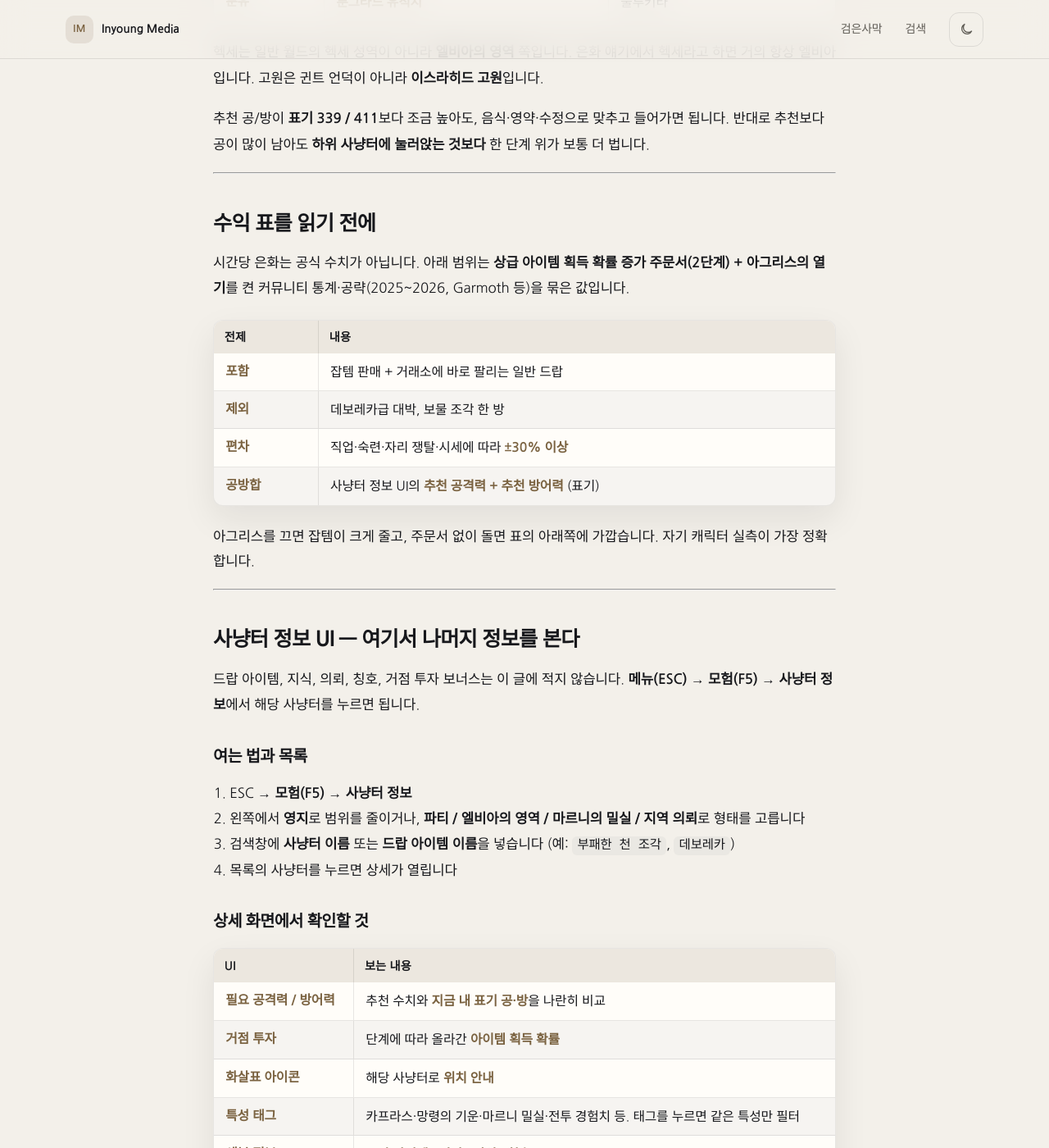
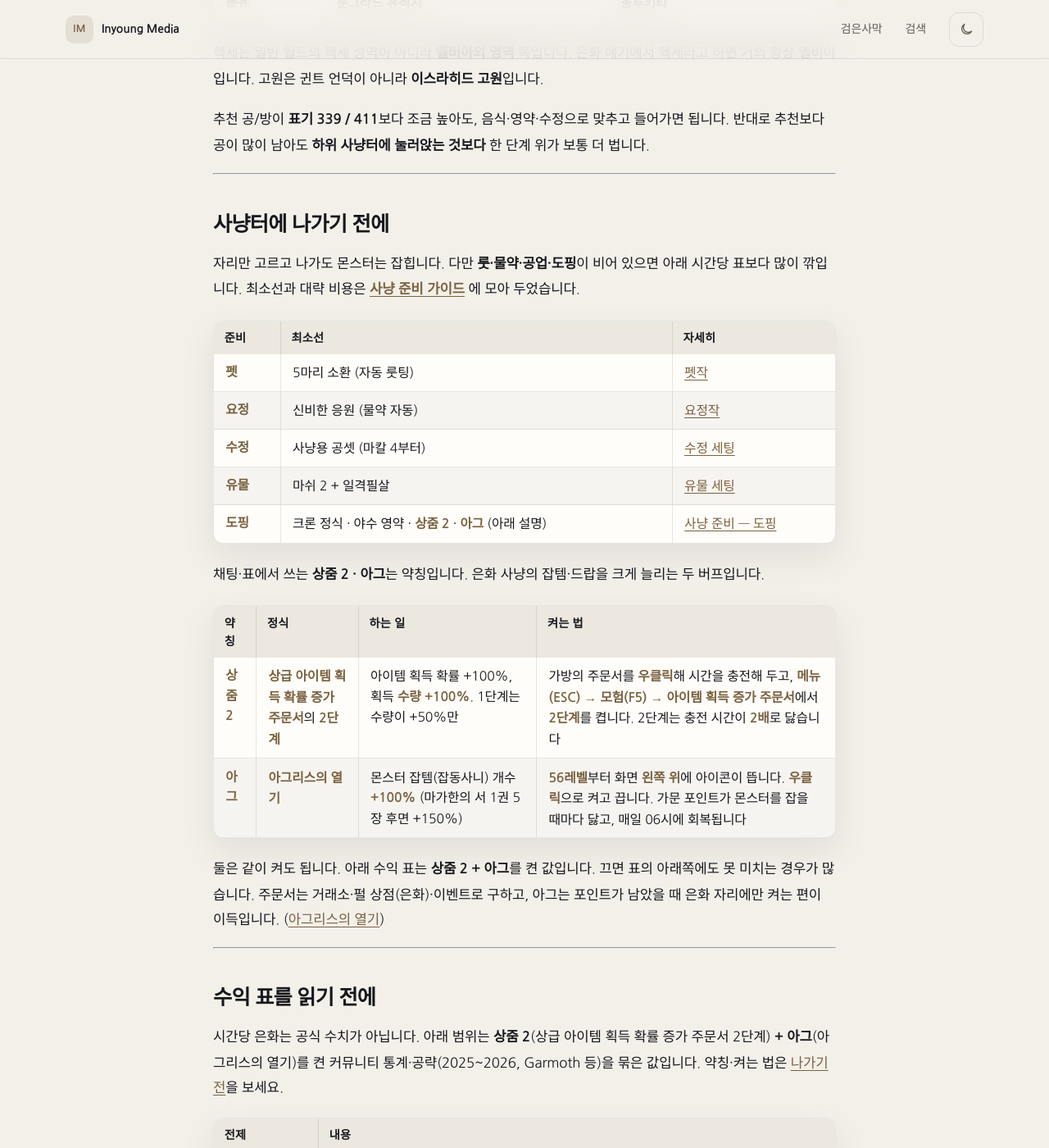
Before and after one commit to inyounglee/inyounglee.github.io, a Jekyll site: the page built from _posts/2026-09-22-hyper-boost-grind-spots-guide.md, in a window 1280 px wide and 1400 px high, scrolled down 1547 px. Shown: the whole window at 82% size. Built offline with Jekyll 4.4.1, drawn with Linux system fonts in a browser that asks for light colours; some web fonts are replaced; some of the changed text lies outside the part shown.

Commit message:
- 사냥터에 나가기 전에 - 상줌 2와 아그 설명 추가

```diff
--- a/_posts/2026-09-22-hunting-prep-guide.md
+++ b/_posts/2026-09-22-hunting-prep-guide.md
@@ -107,9 +107,20 @@ featured: true
 | --- | --- | --- |
 | **음식** | **간편한 차림의 크론 정식** (또는 별미 크론 정식) | 시간당 수천만 안팎. 몬스터 전투 능력치가 큼 |
 | **영약** | **야수의 영약** | 몬스터 공·방·경험치. 거인·광분은 취향 |
-| **주문서** | **상급 아이템 획득 확률 증가 주문서** (2단계) | 시간당 은화에 가장 큼. 고수익 표의 전제 |
+| **주문서** | **상급 아이템 획득 확률 증가 주문서** (**상줌**) **2단계** | 시간당 은화에 가장 큼. 고수익 표의 전제 |
 | **아그** | **아그리스의 열기** | 가문 자원. 은화 사냥이면 켜는 편이 이득 |
 | **물약** | 일반 회복제 + 요정 응원 | 오네트·오도어가 있으면 교체 |
+
+**상줌 2**는 채팅 약칭입니다. 가방의 **상급 아이템 획득 확률 증가 주문서**를 우클릭하면 가문 공용 시간이 충전됩니다. 그다음 **메뉴(ESC) → 모험(F5) → 아이템 획득 증가 주문서**에서 단계를 고릅니다.
+
+| 단계 | 효과 | 시간 |
+| --- | --- | --- |
+| 1단계 | 아이템 획득 확률 +100%, 수량 +50% | 충전 시간 그대로 |
+| **2단계 (상줌 2)** | 확률 +100%, **수량 +100%** | 충전 시간이 **2배**로 닳음 |
+
+거래소·펄 상점(은화)·이벤트로 구합니다. 꺼도 충전 시간은 남아 있어서, 사냥할 때만 2단계를 켜면 됩니다.
+
+**아그**는 **아그리스의 열기**입니다. 몬스터 잡템(잡동사니) 개수가 **+100%** 됩니다. **56레벨**부터 화면 **왼쪽 위** 아이콘이 뜨고, **우클릭**으로 켜고 끕니다. 가문 포인트가 잡을 때마다 닳고, 매일 06시에 회복됩니다. 포인트가 바닥나면 효과가 꺼집니다. 흑정령 의뢰 `모험일지 : 고대의 비밀, 아그리스` → 모험일지 **마가한의 서**를 밀면 최대량·일일 회복·잡템 +150%까지 올라갑니다. 상줌과 **같이** 켤 수 있습니다. ([아그리스의 열기](https://www.kr.playblackdesert.com/ko-KR/Wiki?wikiNo=175))
 
 고수익 사냥터 글의 시간당 은화는 **상줌 2 + 아그**를 켠 값입니다. 둘 다 끄면 표보다 많이 깎입니다.
 
--- a/_posts/2026-09-22-hyper-boost-grind-spots-guide.md
+++ b/_posts/2026-09-22-hyper-boost-grind-spots-guide.md
@@ -11,7 +11,7 @@ featured: true
 
 아래 내용은 **2026년 9월 22일 한국 검은사막 PC판** 기준입니다. 장비 루트는 [하이퍼 부스트 장비 가이드](/blackdesert/2026/08/15/hyper-boost-equipment-guide/)를 마친 뒤, **은화를 벌 사냥터**만 정리합니다. 드랍 목록·지식·의뢰·거점 투자 수치는 패치마다 바뀌므로 **게임 안 사냥터 정보 UI**를 기준으로 보세요. ([모험가 가이드 — 사냥터 정보](https://www.kr.playblackdesert.com/ko-KR/Wiki?wikiNo=312))
 
-> 관련: [사냥 준비 가이드](/blackdesert/2026/09/22/hunting-prep-guide/) · [액세서리 업그레이드 가이드](/blackdesert/2026/09/04/accessory-upgrade-guide/) · [GM노트 — 성장 이정표](https://www.kr.playblackdesert.com/ko-KR/News/Detail?groupContentNo=15761)
+> 관련: **나가기 전 최소 효율** → [사냥 준비 가이드](/blackdesert/2026/09/22/hunting-prep-guide/) · [액세서리 업그레이드 가이드](/blackdesert/2026/09/04/accessory-upgrade-guide/) · [GM노트 — 성장 이정표](https://www.kr.playblackdesert.com/ko-KR/News/Detail?groupContentNo=15761)
 
 # 검은사막 하이퍼 부스트 이후 고수익 사냥터
 
@@ -40,9 +40,32 @@ featured: true
 
 ---
 
+## 사냥터에 나가기 전에 {#prep}
+
+자리만 고르고 나가도 몬스터는 잡힙니다. 다만 **룻·물약·공업·도핑**이 비어 있으면 아래 시간당 표보다 많이 깎입니다. 최소선과 대략 비용은 **[사냥 준비 가이드](/blackdesert/2026/09/22/hunting-prep-guide/)** 에 모아 두었습니다.
+
+| 준비 | 최소선 | 자세히 |
+| --- | --- | --- |
+| **펫** | 5마리 소환 (자동 룻팅) | [펫작](/blackdesert/2026/09/22/pet-training-guide/) |
+| **요정** | 신비한 응원 (물약 자동) | [요정작](/blackdesert/2026/09/22/fairy-training-guide/) |
+| **수정** | 사냥용 공셋 (마칼 4부터) | [수정 세팅](/blackdesert/2026/09/22/crystal-setting-guide/) |
+| **유물** | 마쉬 2 + 일격필살 | [유물 세팅](/blackdesert/2026/09/22/artifact-lightstone-guide/) |
+| **도핑** | 크론 정식 · 야수 영약 · **상줌 2** · **아그** (아래 설명) | [사냥 준비 — 도핑](/blackdesert/2026/09/22/hunting-prep-guide/#doping) |
+
+채팅·표에서 쓰는 **상줌 2 · 아그**는 약칭입니다. 은화 사냥의 잡템·드랍을 크게 늘리는 두 버프입니다.
+
+| 약칭 | 정식 | 하는 일 | 켜는 법 |
+| --- | --- | --- | --- |
+| **상줌 2** | **상급 아이템 획득 확률 증가 주문서**의 **2단계** | 아이템 획득 확률 +100%, 획득 **수량 +100%**. 1단계는 수량이 +50%만 | 가방의 주문서를 **우클릭**해 시간을 충전해 두고, **메뉴(ESC) → 모험(F5) → 아이템 획득 증가 주문서**에서 **2단계**를 켭니다. 2단계는 충전 시간이 **2배**로 닳습니다 |
+| **아그** | **아그리스의 열기** | 몬스터 잡템(잡동사니) 개수 **+100%** (마가한의 서 1권 5장 후면 +150%) | **56레벨**부터 화면 **왼쪽 위**에 아이콘이 뜹니다. **우클릭**으로 켜고 끕니다. 가문 포인트가 몬스터를 잡을 때마다 닳고, 매일 06시에 회복됩니다 |
+
+둘은 같이 켜도 됩니다. 아래 수익 표는 **상줌 2 + 아그**를 켠 값입니다. 끄면 표의 아래쪽에도 못 미치는 경우가 많습니다. 주문서는 거래소·펄 상점(은화)·이벤트로 구하고, 아그는 포인트가 남았을 때 은화 자리에만 켜는 편이 이득입니다. ([아그리스의 열기](https://www.kr.playblackdesert.com/ko-KR/Wiki?wikiNo=175))
+
+---
+
 ## 수익 표를 읽기 전에
 
-시간당 은화는 공식 수치가 아닙니다. 아래 범위는 **상급 아이템 획득 확률 증가 주문서(2단계) + 아그리스의 열기**를 켠 커뮤니티 통계·공략(2025~2026, Garmoth 등)을 묶은 값입니다.
+시간당 은화는 공식 수치가 아닙니다. 아래 범위는 **상줌 2**(상급 아이템 획득 확률 증가 주문서 2단계) **+ 아그**(아그리스의 열기)를 켠 커뮤니티 통계·공략(2025~2026, Garmoth 등)을 묶은 값입니다. 약칭·켜는 법은 [나가기 전](#prep)을 보세요.
 
 | 전제 | 내용 |
 | --- | --- |
@@ -185,6 +208,6 @@ featured: true
 | 파티·샤이 가능 | 올룬 [데키아 II] |
 | 공 350 / 방 427을 맞춤 | **아에테리온** → 이후 에다니아 |
 
-갈 곳을 정했다면 사냥터 정보에서 **방 · 거점 투자 · 밀실 · 드랍**만 한 번 더 보고 이동하면 됩니다. 펫·요정·수정·유물·도핑은 **[사냥 준비 가이드](/blackdesert/2026/09/22/hunting-prep-guide/)** 에서 최소선과 비용을 먼저 맞추면 표의 시간당에 더 가깝습니다.
+갈 곳을 정했다면 사냥터 정보에서 **방 · 거점 투자 · 밀실 · 드랍**만 한 번 더 보고, [나가기 전 최소 준비](#prep)를 맞춘 뒤 이동하면 됩니다.
 
 ※ 추천 공/방·잡템 가격·시간당 은화는 패치와 시세에 따라 바뀝니다. 출발 전 [공식 홈페이지](https://www.kr.playblackdesert.com/)와 게임 안 사냥터 정보를 확인하세요.
```
